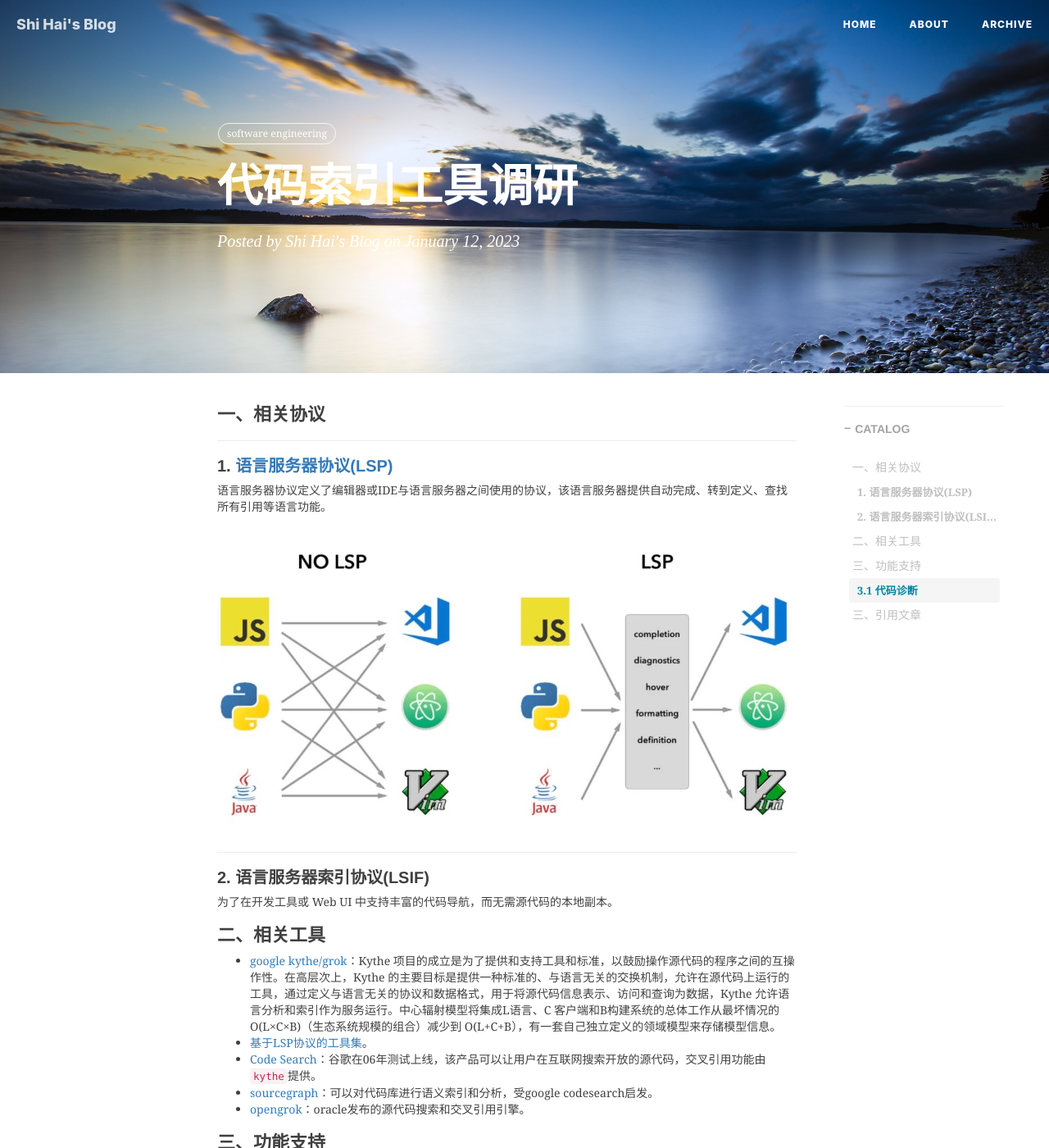
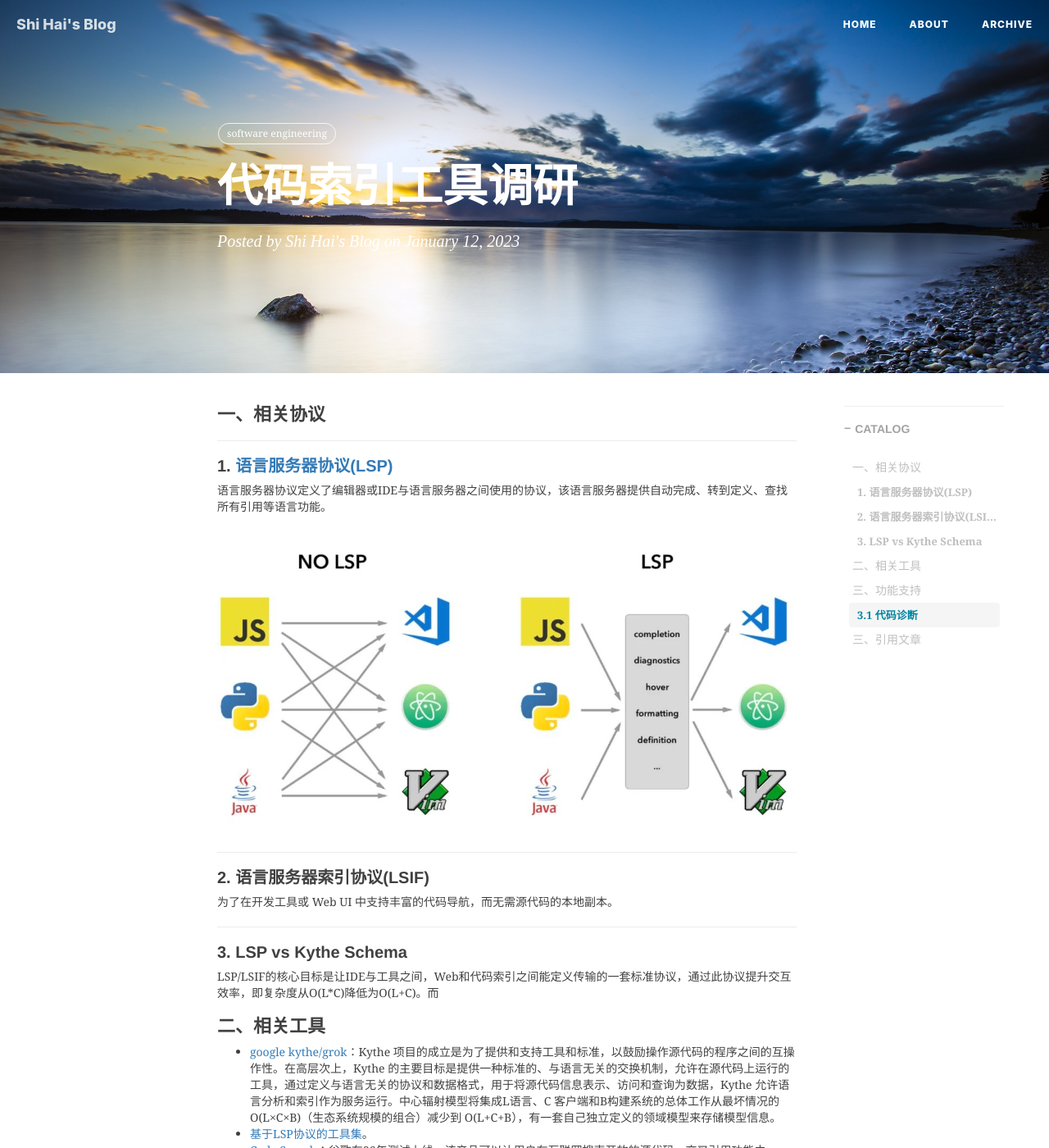
Before and after one commit to shihai1991/shihai1991.github.io, a Jekyll site: the page built from _posts/2023-01-12-代码索引工具调研.md, in a window 1280 px wide and 1400 px high. Shown: the whole window at 82% size. Built offline with Jekyll 4.4.1, drawn with Linux system fonts in a browser that asks for light colours; nearby versions of some CDN libraries; comment, search, counter and statistics services are not loaded.

Commit message:
Update 2023-01-12-代码索引工具调研.md

```diff
--- a/_posts/2023-01-12-代码索引工具调研.md
+++ b/_posts/2023-01-12-代码索引工具调研.md
@@ -16,6 +16,9 @@ time: '2023.01.12 16:11:00'
 ## 2. 语言服务器索引协议(LSIF)
 为了在开发工具或 Web UI 中支持丰富的代码导航，而无需源代码的本地副本。
 
+## 3. LSP vs Kythe Schema
+LSP/LSIF的核心目标是让IDE与工具之间，Web和代码索引之间能定义传输的一套标准协议，通过此协议提升交互效率，即复杂度从O(L*C)降低为O(L+C)。而
+
 # 二、相关工具
 - [google kythe/grok](https://kythe.io/docs/kythe-overview.html)：Kythe 项目的成立是为了提供和支持工具和标准，以鼓励操作源代码的程序之间的互操作性。在高层次上，Kythe 的主要目标是提供一种标准的、与语言无关的交换机制，允许在源代码上运行的工具，通过定义与语言无关的协议和数据格式，用于将源代码信息表示、访问和查询为数据，Kythe 允许语言分析和索引作为服务运行。中心辐射模型将集成L语言、C 客户端和B构建系统的总体工作从最坏情况的 O(L×C×B)（生态系统规模的组合）减少到 O(L+C+B），有一套自己独立定义的领域模型来存储模型信息。
 - [基于LSP协议的工具集](https://microsoft.github.io/language-server-protocol/implementors/servers/)。
```
